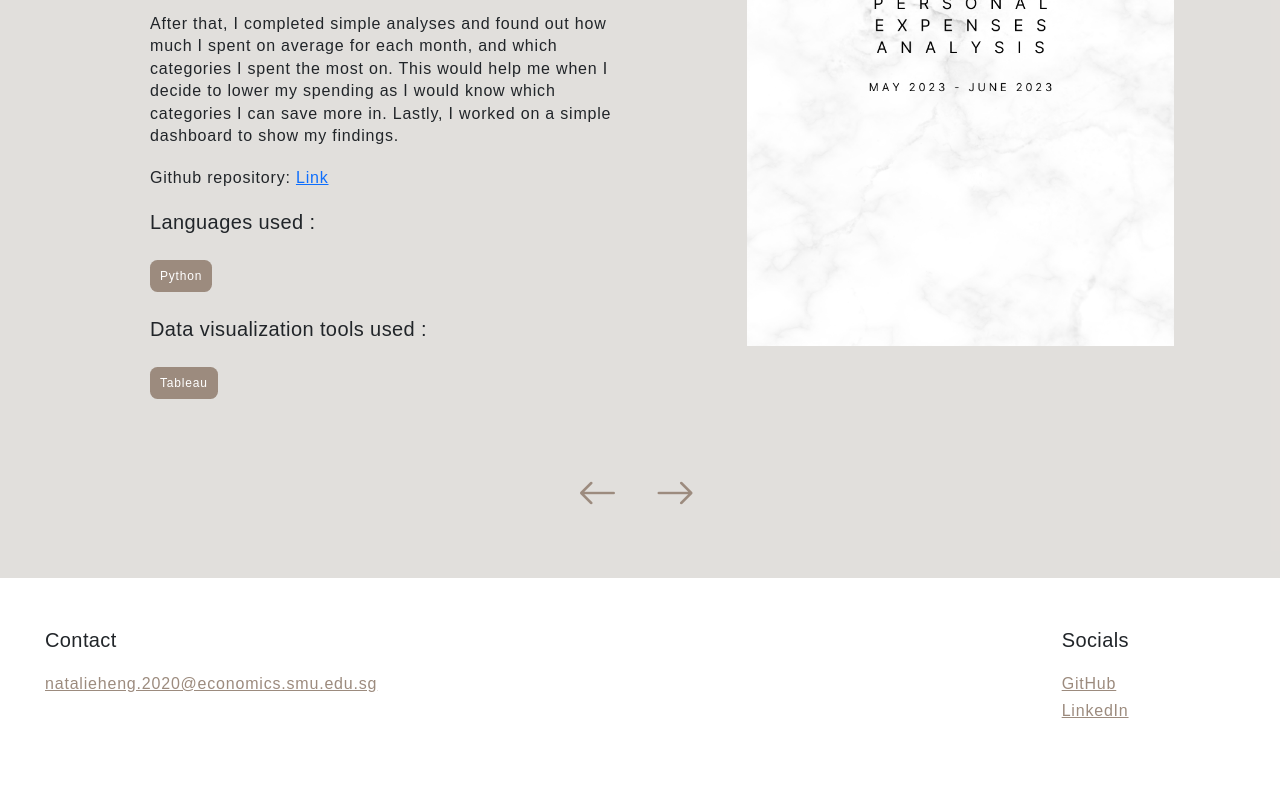
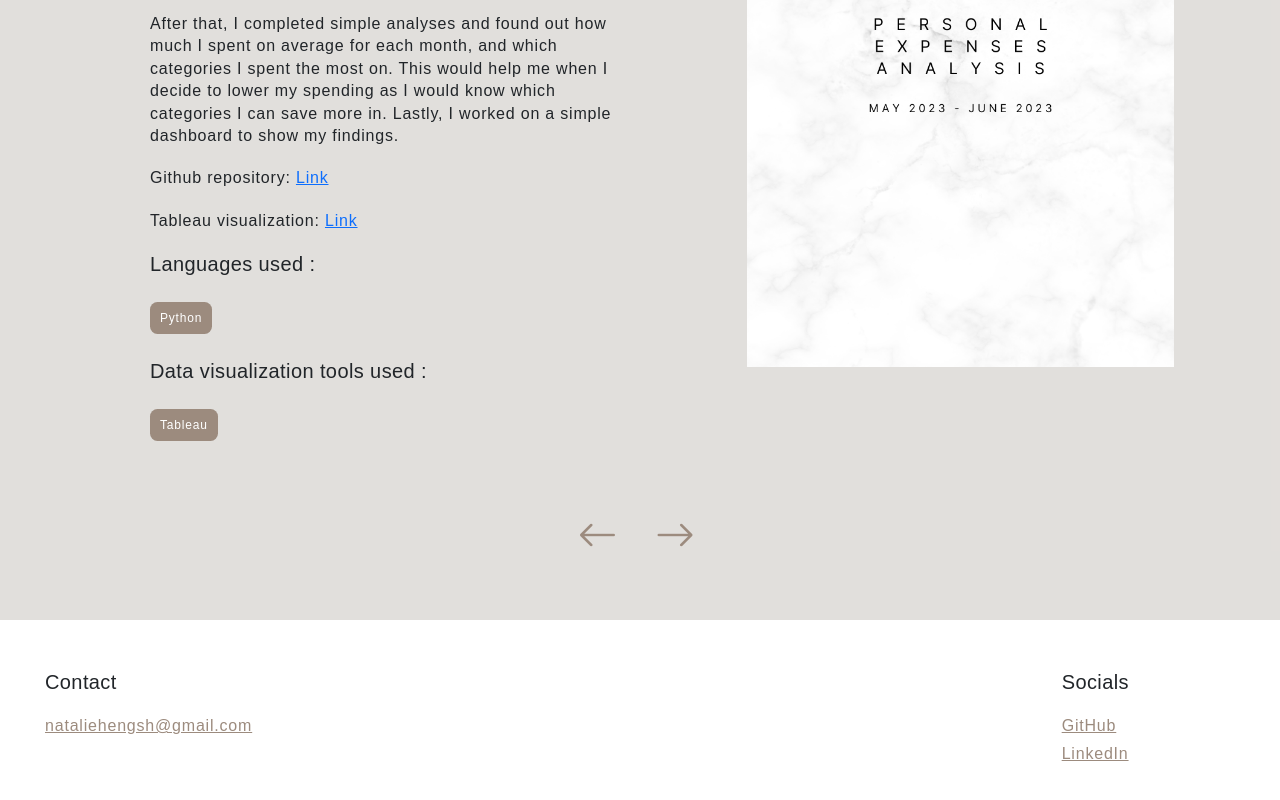
Before and after one commit to natalieheng/aboutNat, a Vue app: page /projects/personal-expenses in a window 1280 px wide. Shown: the part 466-1266 px from the top of the page. Before the commit the page ends 1224 px from the top, so only its background shows below. Built offline with nearby package versions, Linux system fonts and the light colour scheme.

Commit message:
Update to profile

```diff
--- a/src/components/layouts/Footer.vue
+++ b/src/components/layouts/Footer.vue
@@ -7,9 +7,9 @@
                         <div class="heading-4 pb-3">Contact</div>
                         <a
                             class="paragraph-3 color-brown"
-                            href="mailto:natalieheng.2020@economics.smu.edu.sg"
+                            href="mailto:nataliehengsh@gmail.com"
                             target="_blank"
-                            >natalieheng.2020@economics.smu.edu.sg</a
+                            >nataliehengsh@gmail.com</a
                         >
                     </div>
                 </div>
--- a/src/views/AboutView.vue
+++ b/src/views/AboutView.vue
@@ -41,7 +41,7 @@
                     </div>
                 </div>
                 <div
-                    class="col-xl-6 col-lg-6 order-lg-2 col-12 order-1 mb-4 d-flex align-items-center"
+                    class="col-xl-5 col-lg-5 order-lg-2 col-12 order-1 mb-4 d-flex align-items-center"
                 >
                     <img src="@/assets/images/me.jpg" alt="About image" class="mx-auto d-block" />
                 </div>
@@ -97,6 +97,4 @@ img {
 .write-up {
     padding-left: 2.5rem;
 }
-
-
 </style>
--- a/src/views/projects/AirfareAnalysisView.vue
+++ b/src/views/projects/AirfareAnalysisView.vue
@@ -42,6 +42,16 @@
                                         >Link</a
                                     >
                                 </p>
+                                <p class="paragraph-3 col-12">
+                                    Tableau visualization:
+                                    <a
+                                        class="paragraph-3"
+                                        href="https://public.tableau.com/app/profile/natalie.heng/viz/AirlineFlightFares/Airlines"
+                                        target="_blank"
+                                        >Link</a
+                                    >
+                                </p>
+
                                 <p class="heading-4 col-12">Languages used :</p>
                                 <div class="col-12 pb-3 paragraph-3">
                                     <span class="badge ms-0">Python</span>
--- a/src/views/projects/PersonalExpensesView.vue
+++ b/src/views/projects/PersonalExpensesView.vue
@@ -37,6 +37,15 @@
                                     <a
                                         class="paragraph-3"
                                         href="https://github.com/natalieheng/Project-1---Purchases-and-Transaction"
+                                        target="_blank"
+                                        >Link</a
+                                    >
+                                </p>
+                                <p class="paragraph-3 col-12">
+                                    Tableau visualization:
+                                    <a
+                                        class="paragraph-3"
+                                        href="https://public.tableau.com/app/profile/natalie.heng/viz/PurchasesandTransactions/Dashboard"
                                         target="_blank"
                                         >Link</a
                                     >
```
Also changed, not shown: src/assets/images/me.jpg, 1 other file (tests, documents, lock files or other folders).
